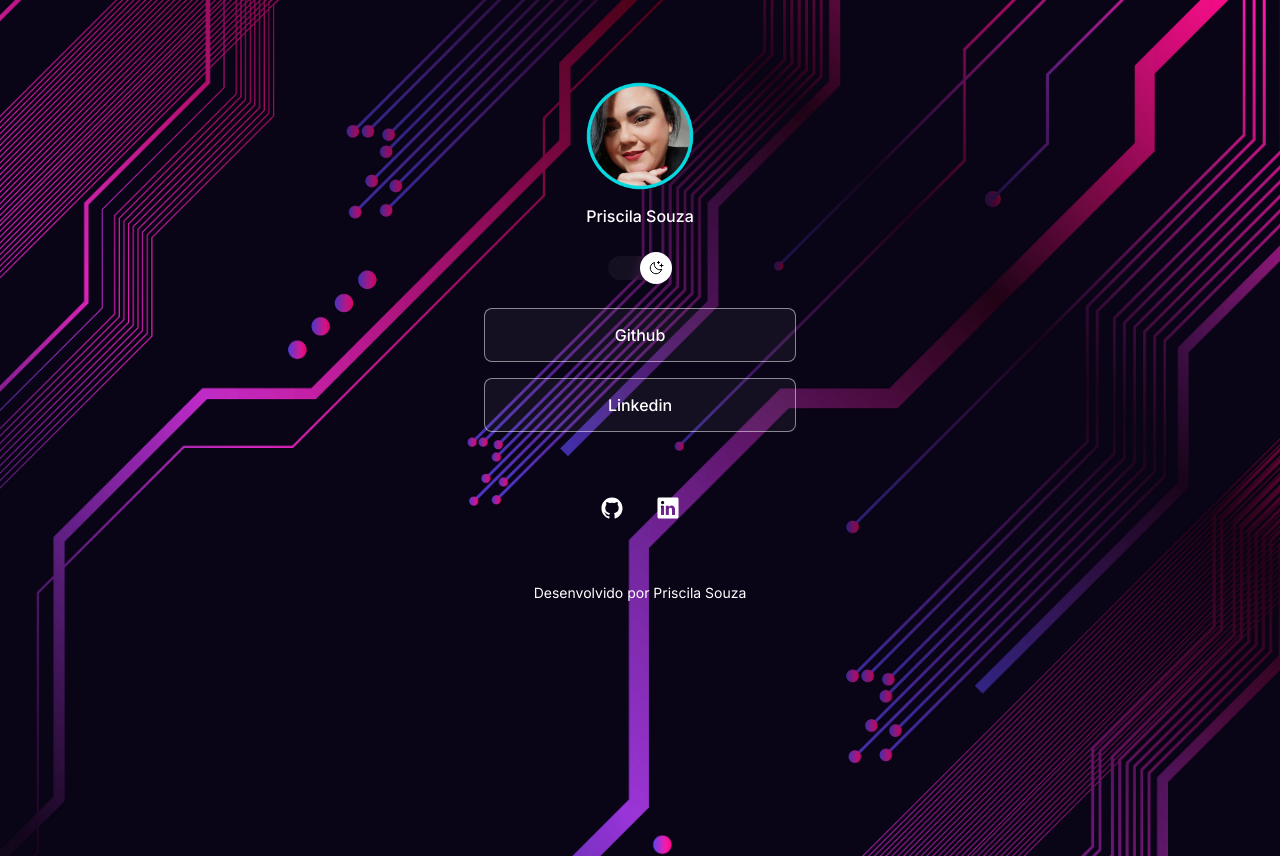
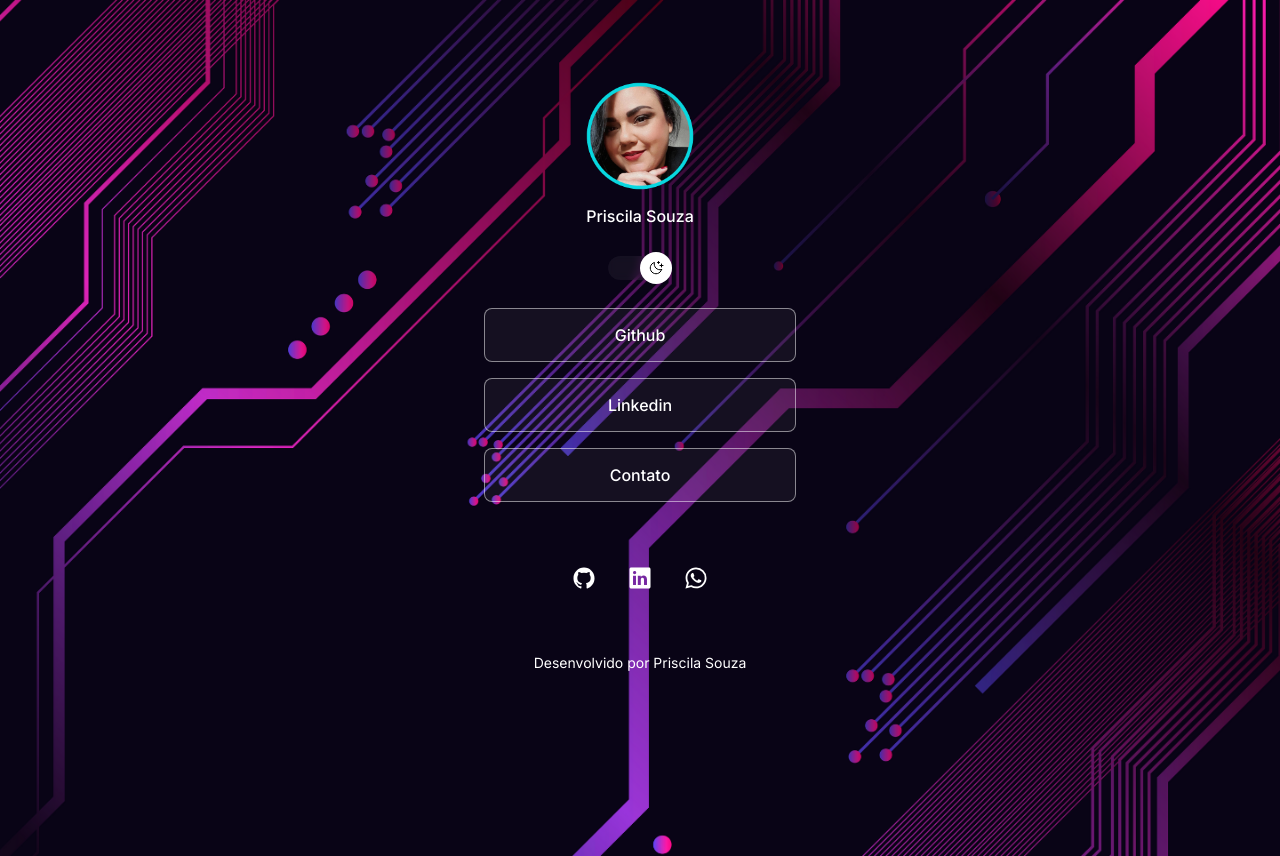
Before and after one commit to prikasouza/dev-links-version-pri, a plain HTML site: page projeto/index.html in a window 1280 px wide. Drawn offline with nearby package versions, Linux system fonts and the light colour scheme.

Commit message:
WhatsApp Link add

```diff
--- a/projeto/index.html
+++ b/projeto/index.html
@@ -36,16 +36,31 @@
             >Linkedin</a
           >
         </li>
+        <li>
+          <a
+            href="https://wa.me/5511994387500/"
+            target="_blank"
+            >Contato</a
+          >
+        </li>
       </ul>
       <div id="social-links">
         <a href="https://github.com/prikasouza" target="_blank">
           <ion-icon name="logo-github"></ion-icon>
         </a>
+
         <a
           href="https://www.linkedin.com/in/priscila-souza-b8003231/"
           target="_blank"
           ><ion-icon name="logo-linkedin"></ion-icon
         ></a>
+
+        <a
+          href="https://wa.me/5511994387500/"
+          target="_blank"
+          ><ion-icon name="logo-whatsapp"></ion-icon
+        ></a>
+
       </div>
       <footer>Desenvolvido por Priscila Souza</footer>
     </div>
```
